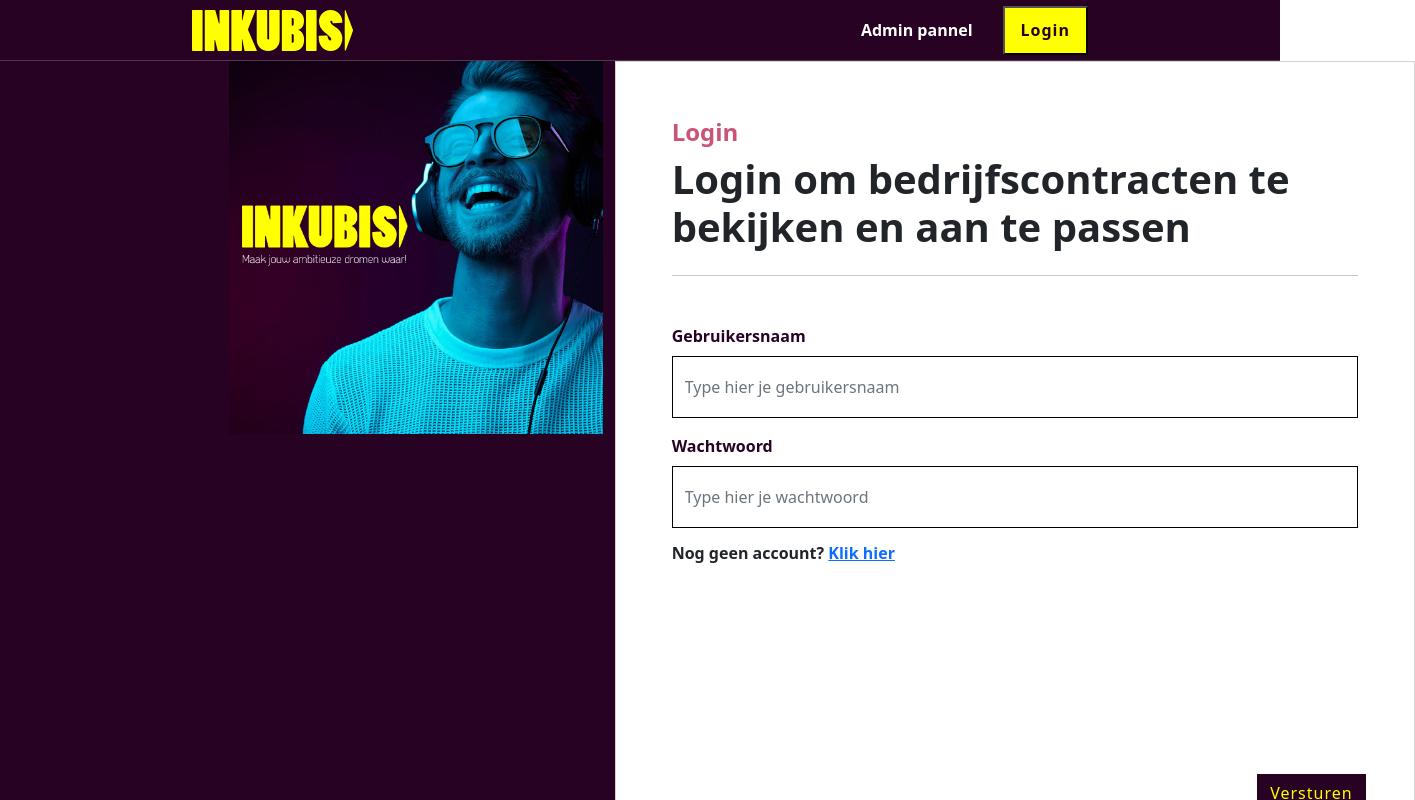
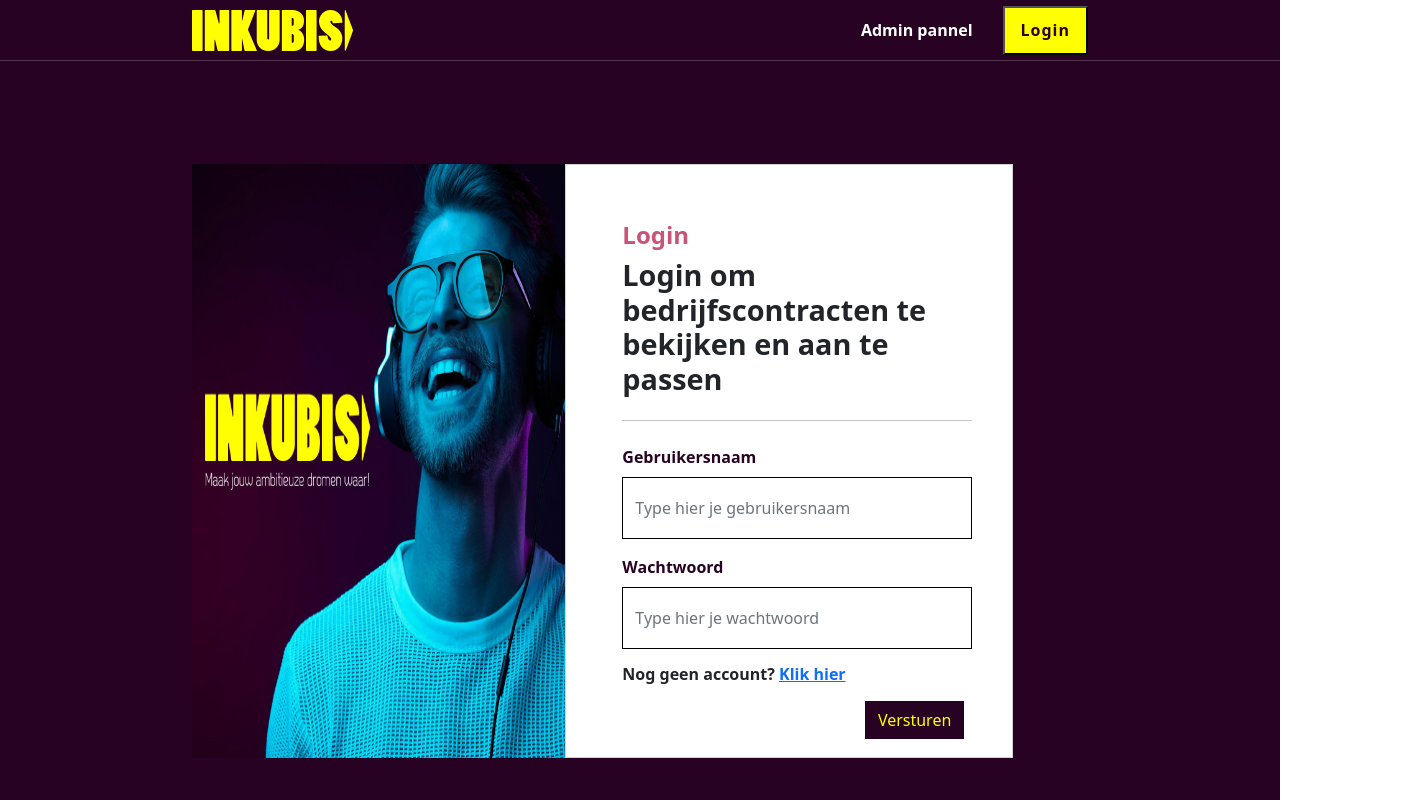
Before and after one commit to kevinvgils/Inkubis-app-frontend, an Angular app: page /login in a window 1280 px wide. Shown: the top 800 px of the page, 1415 px wide, since content can reach past the window. Built offline with nearby package versions, Linux system fonts and the light colour scheme.

Commit message:
initial push 2

```diff
--- a/src/app/components/login/login.component.css
+++ b/src/app/components/login/login.component.css
@@ -5,7 +5,7 @@
 }
 
 h3 {
-    font-size: 2.5rem !important;
+    font-size: 1.8rem !important;
 }
 
 hr {
@@ -18,19 +18,26 @@ hr {
 }
 
 .card {
-    width: 50rem;
-    height: 50rem;
+    max-width: 40rem;
+    max-height: 40rem;
+    display: flex;
+    width: 100%;
 }
 
-.no-padding {
-    padding-left: 0;
-    padding-right: 0;
+.card-body {
+    width: 100%;
 }
 
 input {
     border-radius: 0;
     line-height: 3rem;
     border-color: black;
+}
+
+.img-inkubis {
+    background-size: cover;
+    height: 100%;
+    width: 100%;
 }
 
 .form-control {
@@ -41,6 +48,7 @@ input {
     background-color: #280223;
     border-radius: 0;
     color: #ffff00;
+    position: absolute;
 }
 
 .btn:hover {
--- a/src/app/components/login/login.component.html
+++ b/src/app/components/login/login.component.html
@@ -1,14 +1,10 @@
 <div class="vh-100 d-flex justify-content-center align-items-center">
-  <div class="container">
-    <div class="row justify-content-center">
-      <div class="col-md-5 no-padding">
-        <img
-          src="../../../assets/img/Inkubis-photo.jpg"
-          class="img-fluid rounded-0 justify-content-end"
-          alt=""
-        />
+    <div class="container my-5">
+        <div class="row justify-content-start">
+            <div class="col-md-5 p-0">
+                <img src="../../../assets/img/Inkubis-photo.jpg" class="img-fluid rounded-0 img-inkubis" alt="" />
             </div>
-      <div class="col-md-6">
+            <div class="col-md-6 p-0">
                 <div class="card rounded-0 bg-white">
                     <div class="card-body m-2 p-5">
                         <h6 class="login-preTitle">Login</h6>
@@ -16,35 +12,20 @@
                             Login om bedrijfscontracten te bekijken en aan te passen
                         </h3>
                         <hr class="mt-4" />
-            <form class="mb-3 mt-md-5">
+                        <form class="mb-3 mt-md-4">
                             <div class="mb-3">
                                 <label for="username" class="form-label">Gebruikersnaam</label>
-                <input
-                  type="username"
-                  class="form-control"
-                  id="username"
-                  placeholder="Type hier je gebruikersnaam"
-                />
+                                <input type="username" class="form-control" id="username" placeholder="Type hier je gebruikersnaam" />
                             </div>
                             <div class="mb-3">
                                 <label for="password" class="form-label">Wachtwoord</label>
-                <input
-                  type="password"
-                  class="form-control"
-                  id="password"
-                  placeholder="Type hier je wachtwoord"
-                />
+                                <input type="password" class="form-control" id="password" placeholder="Type hier je wachtwoord" />
                             </div>
                             <h6 class="my-3">
                                 Nog geen account? <a routerLink="/register">Klik hier</a>
                             </h6>
-              <button
-                class="btn mx-5 my-5 position-absolute bottom-0 end-0"
-                type="submit"
-              >
-                Versturen
-              </button>
                         </form>
+                        <a routerLink="" class="btn end-0 mx-5">Versturen</a>
                     </div>
                 </div>
             </div>
--- a/src/app/components/register/register.component.css
+++ b/src/app/components/register/register.component.css
@@ -17,9 +17,11 @@ hr {
     font-size: 1.5rem;
 }
 
-.card {
-    width: 50rem;
-    height: 50rem;
+@media (max-width:1000px) {
+    .card {
+        width: auto;
+        height: auto;
+    }
 }
 
 .no-padding {
```
Lines whose indentation alone changed are shown as unchanged.
